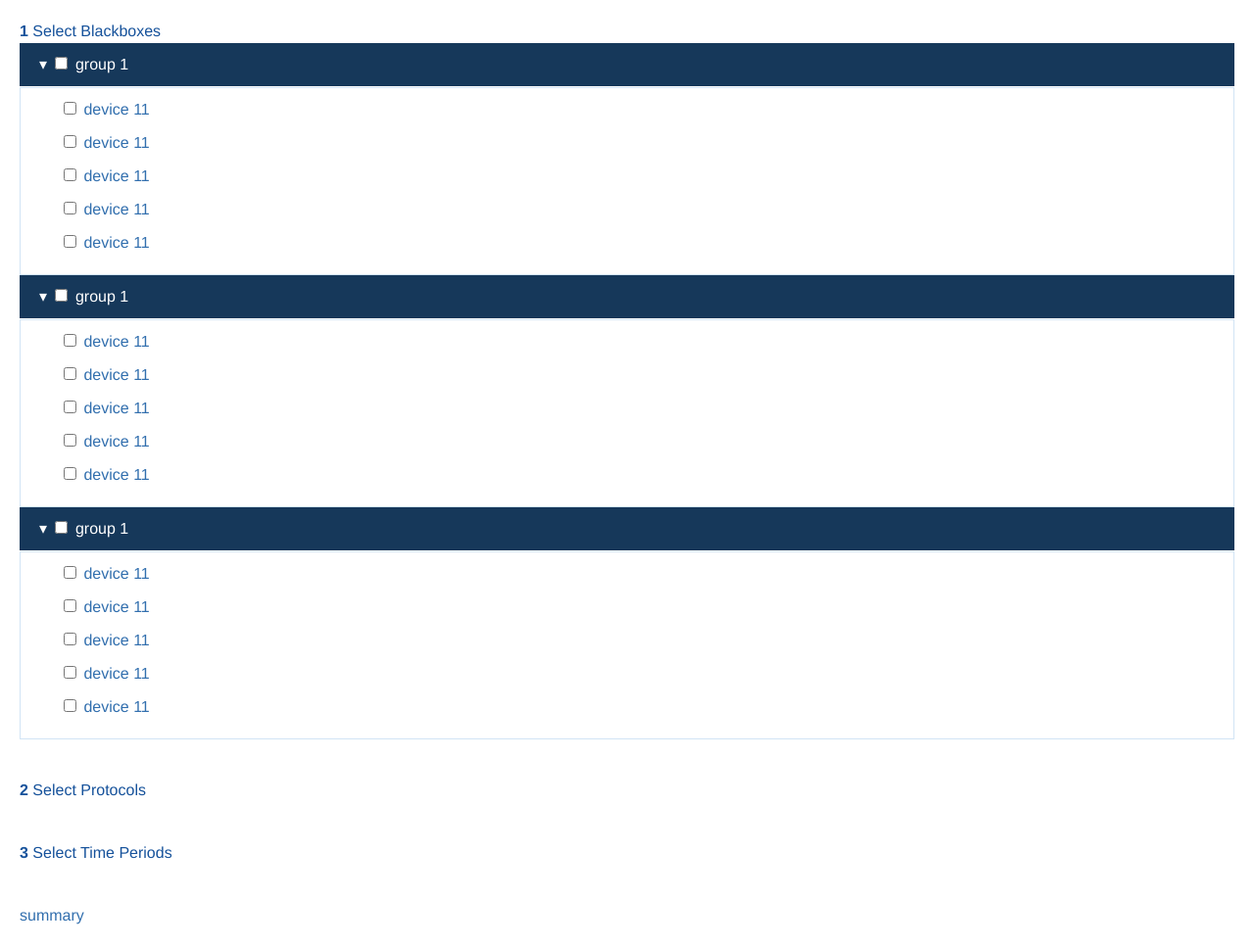
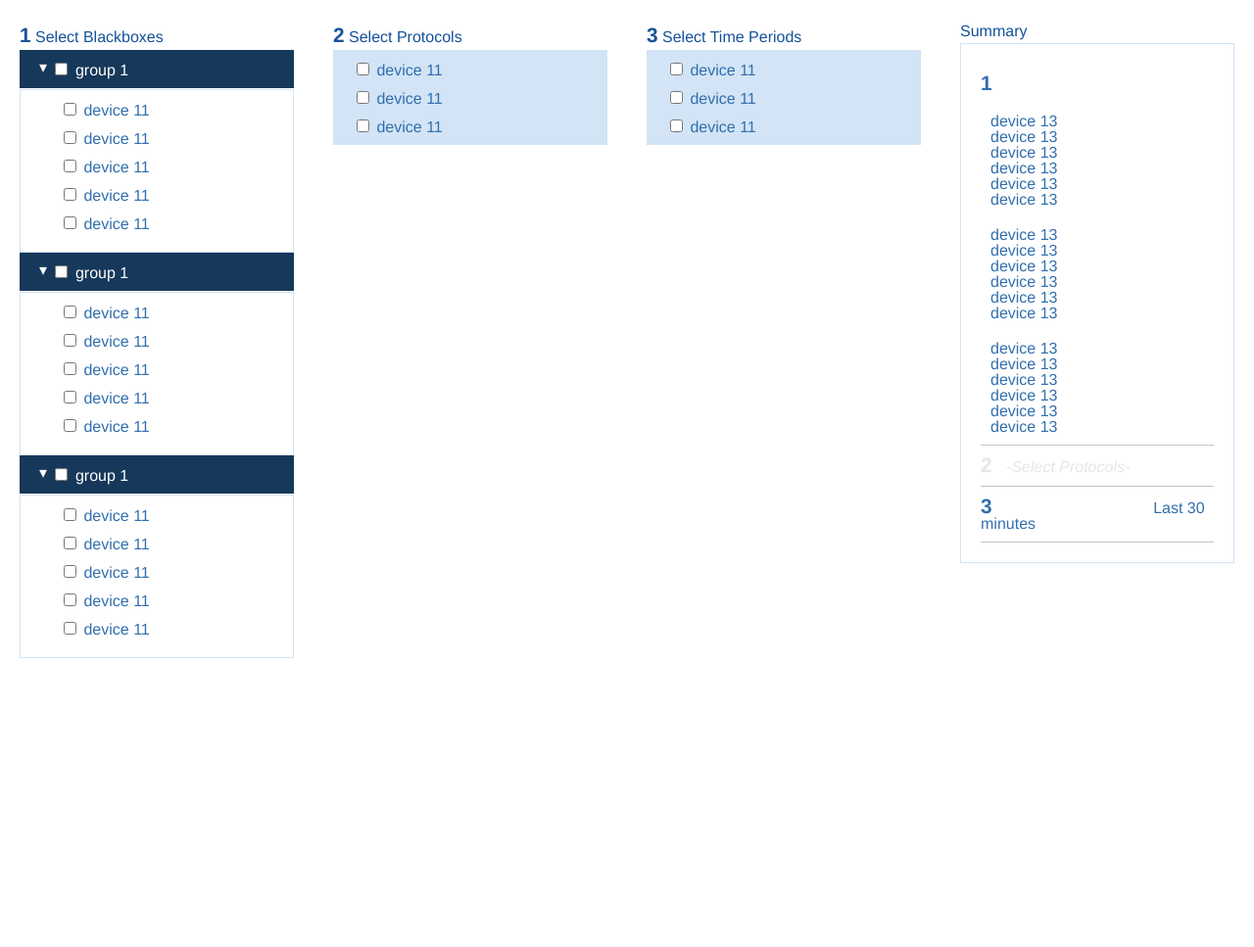
Before and after one commit to danielemesh/web-dev-ex, a website built with webpack: page app/index.html in a window 1280 px wide. Shown: the whole page at 98% size. After the commit the page ends 800 px from the top, so only its background shows below. Built offline with nearby package versions, Linux system fonts and the light colour scheme; what deep-freeze-strict, expect would draw is missing.

Commit message:
UI ready

```diff
--- a/app/assets/styles/_box.scss
+++ b/app/assets/styles/_box.scss
@@ -1,12 +1,71 @@
 .box {
 	padding: 20px;
-	line-height: 1.5;
 
 	.box-title {
+		line-height: 1.5;
 		color: $blue-medium;
 	}
 
 	.step {
+		font-size: 1.3em;
 		font-weight: bold;
 	}
+
+	&.protocols-box,
+	&.times-box {
+		.selectors-list {
+			padding-top: 10px;
+			background-color: $blue-azure;
+		}
+	}
+
+	/* Summary Box
+	============================= */
+	&.summary-box {
+		.box-content {
+			padding: 20px;
+		}
+	}
+
+	.summary-section {
+		padding: 10px 0;
+		border-bottom: 1px solid $gray-medium;
+
+		&.empty {
+			.step {
+				color: $gray-light;
+			}
+
+			.placeholder {
+				opacity: 1;
+			}
+		}
+
+		.placeholder {
+			opacity: 0;
+			padding-left: 10px;
+			color: $gray-light;
+		}
+	}
+
+	.summary-section-header {
+		.placeholder {
+			font-style: italic;
+		}
+	}
+
+	.summary-section-content {
+		padding-left: 10px;
+	}
+
+	.summary-list {
+		padding-top: 20px;
+	}
 }
+
+@include desktop {
+	.box {
+		float: left;
+		width: 25%;
+	}
+}
--- a/app/index.html
+++ b/app/index.html
@@ -8,7 +8,7 @@
 
 <div class="container">
 
-    <form>
+    <form class="clearfix">
 
         <div class="box group-devices-box">
             <h3 class="box-title">
@@ -154,6 +154,28 @@
                 <span class="step">2</span>
                 Select Protocols
             </h3>
+            <div class="box-content">
+                <ul class="selectors-list">
+                    <li class="selector-item">
+                        <label class="label">
+                            <input type="checkbox">
+                            device 11
+                        </label>
+                    </li>
+                    <li class="selector-item">
+                        <label class="label">
+                            <input type="checkbox">
+                            device 11
+                        </label>
+                    </li>
+                    <li class="selector-item">
+                        <label class="label">
+                            <input type="checkbox">
+                            device 11
+                        </label>
+                    </li>
+                </ul>
+            </div>
         </div>
 
         <div class="box times-box">
@@ -161,10 +183,87 @@
                 <span class="step">3</span>
                 Select Time Periods
             </h3>
+
+            <div class="box-content">
+                <ul class="selectors-list">
+                    <li class="selector-item">
+                        <label class="label">
+                            <input type="checkbox">
+                            device 11
+                        </label>
+                    </li>
+                    <li class="selector-item">
+                        <label class="label">
+                            <input type="checkbox">
+                            device 11
+                        </label>
+                    </li>
+                    <li class="selector-item">
+                        <label class="label">
+                            <input type="checkbox">
+                            device 11
+                        </label>
+                    </li>
+                </ul>
+            </div>
         </div>
 
         <div class="box summary-box">
-            summary
+            <h3 class="box-title">Summary</h3>
+
+            <div class="box-content bordered">
+                <div class="summary-section">
+                    <h4 class="summary-section-header">
+                        <span class="step">1</span>
+                        <span class="placeholder">-Select Devices-</span>
+                    </h4>
+                    <div class="summary-section-content">
+                        <ul class="summary-list groups-list">
+                            <li class="summary-list-item">device 13</li>
+                            <li class="summary-list-item">device 13</li>
+                            <li class="summary-list-item">device 13</li>
+                            <li class="summary-list-item">device 13</li>
+                            <li class="summary-list-item">device 13</li>
+                            <li class="summary-list-item">device 13</li>
+                        </ul>
+                        <ul class="summary-list groups-list">
+                            <li class="summary-list-item">device 13</li>
+                            <li class="summary-list-item">device 13</li>
+                            <li class="summary-list-item">device 13</li>
+                            <li class="summary-list-item">device 13</li>
+                            <li class="summary-list-item">device 13</li>
+                            <li class="summary-list-item">device 13</li>
+                        </ul>
+                        <ul class="summary-list groups-list">
+                            <li class="summary-list-item">device 13</li>
+                            <li class="summary-list-item">device 13</li>
+                            <li class="summary-list-item">device 13</li>
+                            <li class="summary-list-item">device 13</li>
+                            <li class="summary-list-item">device 13</li>
+                            <li class="summary-list-item">device 13</li>
+                        </ul>
+                    </div>
+                </div>
+
+                <div class="summary-section empty">
+                    <h4 class="summary-section-header">
+                        <span class="step">2</span>
+                        <span class="placeholder">-Select Protocols-</span>
+                    </h4>
+                    <div class="summary-section-content">
+
+                    </div>
+                </div>
+
+                <div class="summary-section">
+                    <h4 class="summary-section-header">
+                        <span class="step">3</span>
+                        <span class="placeholder">-Select Time Period-</span>
+                        <span class="value">Last 30 minutes</span>
+                    </h4>
+                </div>
+
+            </div>
         </div>
 
     </form>
```
